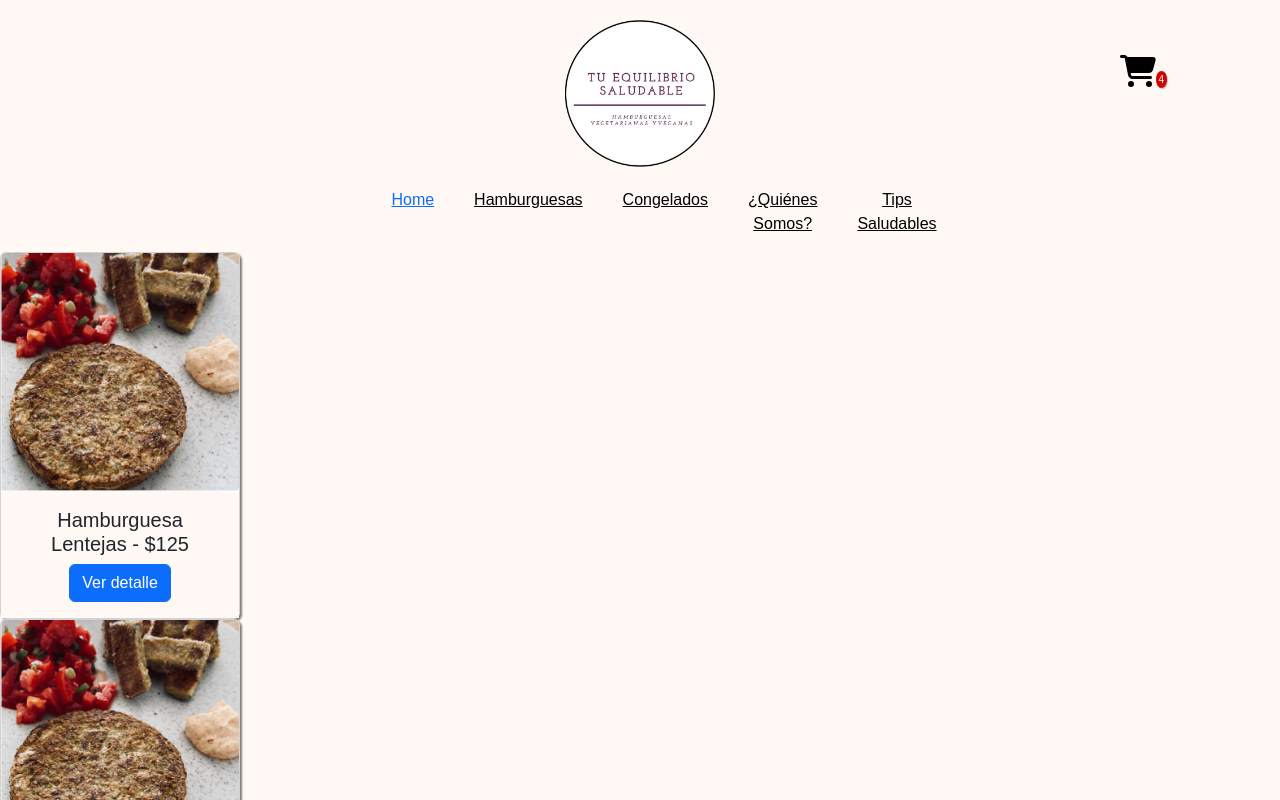
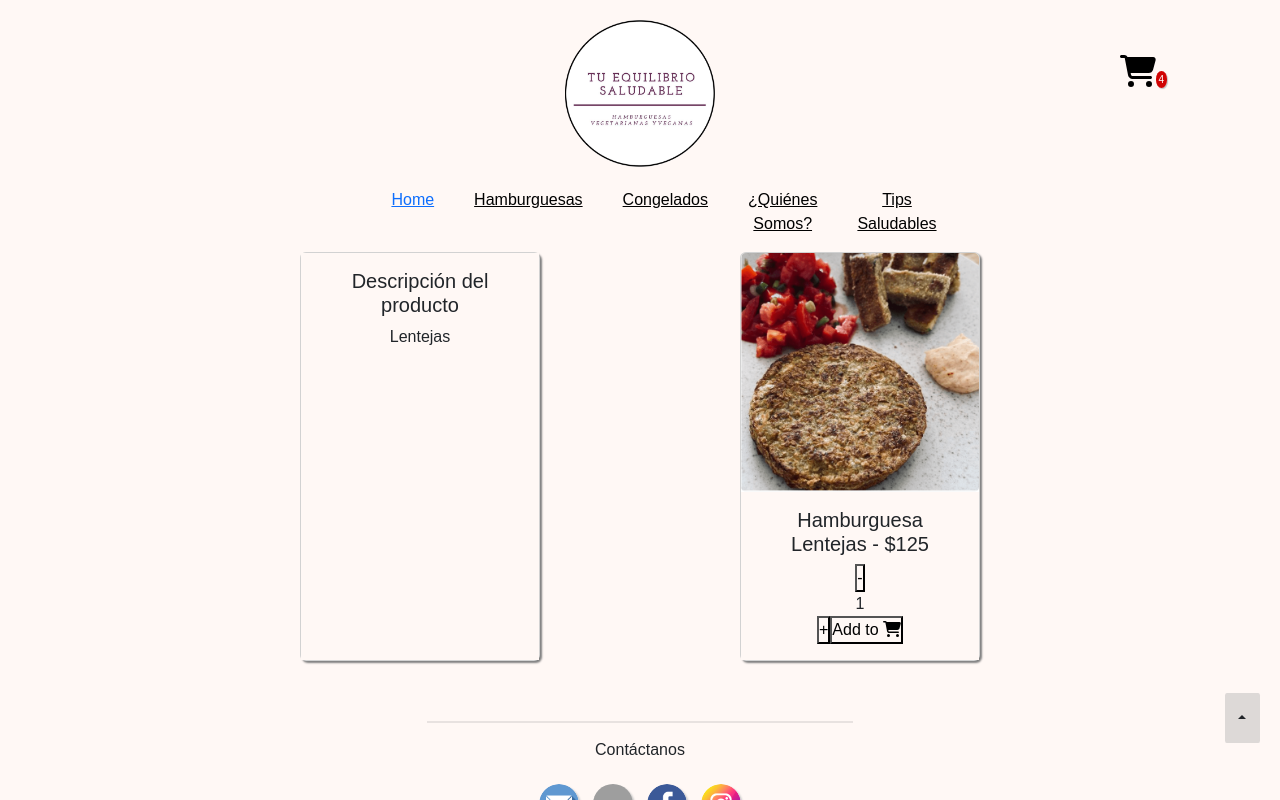
Before and after one commit to KevinSpigel/healthy-balance, a React (Create React App) app: page /item/1 in a window 1280 px wide. Shown: the top 800 px of the page. Built offline with nearby package versions, Linux system fonts and the light colour scheme; grey boxes are pictures that could not be loaded.

Commit message:
Detail cards were developed

```diff
--- a/src/components/ItemDetail/ItemDetail.jsx
+++ b/src/components/ItemDetail/ItemDetail.jsx
@@ -13,12 +13,18 @@ export const ItemDetail = ({ item }) => {
 
     return (
         <div>
-            <div className="">
+            <div className="detailDiv">
+
                 <Card className="cardDiv">
-                <Card.Img src={item.imgProduct} alt={item.name} />
+
                     <Card.Body >
-                    <Card.Title>{item.name} - ${item.price}</Card.Title>
-                    <Link to={`/item/${item.id}`}><Button variant="primary">Ver detalle</Button></Link>
+                        <Card.Title>Descripción del producto</Card.Title>
+
+                        <Card.Text>
+                            {item.description}
+                        </Card.Text>
+
+
                     </Card.Body>
                 </Card>
 
@@ -26,7 +32,10 @@ export const ItemDetail = ({ item }) => {
                     <Card.Img src={item.imgProduct} alt={item.name} />
                     <Card.Body >
                         <Card.Title>{item.name} - ${item.price}</Card.Title>
-                    <Link to={`/item/${item.id}`}><Button variant="primary">Ver detalle</Button></Link>
+                        <Card.Text>
+                            <ItemCount />
+
+                        </Card.Text>
                     </Card.Body>
                 </Card>
             </div>
@@ -34,15 +43,3 @@ export const ItemDetail = ({ item }) => {
 
     )
 };
-
-
-{/* <h4>{item.name}</h4>
-
-<div>
-    <img src={item.imgProduct} alt={item.name} />
-</div>
-
-<div>
-
-    <h5>${item.price}</h5>
-</div> */}
--- a/src/components/ItemDetail/ItemDetailStyles/ItemDetailStyles.css
+++ b/src/components/ItemDetail/ItemDetailStyles/ItemDetailStyles.css
@@ -1 +1,14 @@
-/* No CSS *//*# sourceMappingURL=ItemDetailStyles.css.map */
+.detailDiv {
+  display: -webkit-box;
+  display: -ms-flexbox;
+  display: flex;
+  -webkit-box-orient: horizontal;
+  -webkit-box-direction: normal;
+      -ms-flex-flow: row wrap;
+          flex-flow: row wrap;
+  -webkit-box-pack: center;
+      -ms-flex-pack: center;
+          justify-content: center;
+  gap: 200px;
+}
+/*# sourceMappingURL=ItemDetailStyles.css.map */
--- a/src/components/ItemDetail/ItemDetailStyles/ItemDetailStyles.scss
+++ b/src/components/ItemDetail/ItemDetailStyles/ItemDetailStyles.scss
@@ -0,0 +1,6 @@
+.detailDiv{
+    display: flex;
+    flex-flow: row wrap;
+    justify-content: center;
+    gap: 200px;
+}
```
Also changed, not shown: 1 other file (tests, documents, lock files or other folders). Lines whose indentation alone changed are shown as unchanged.
